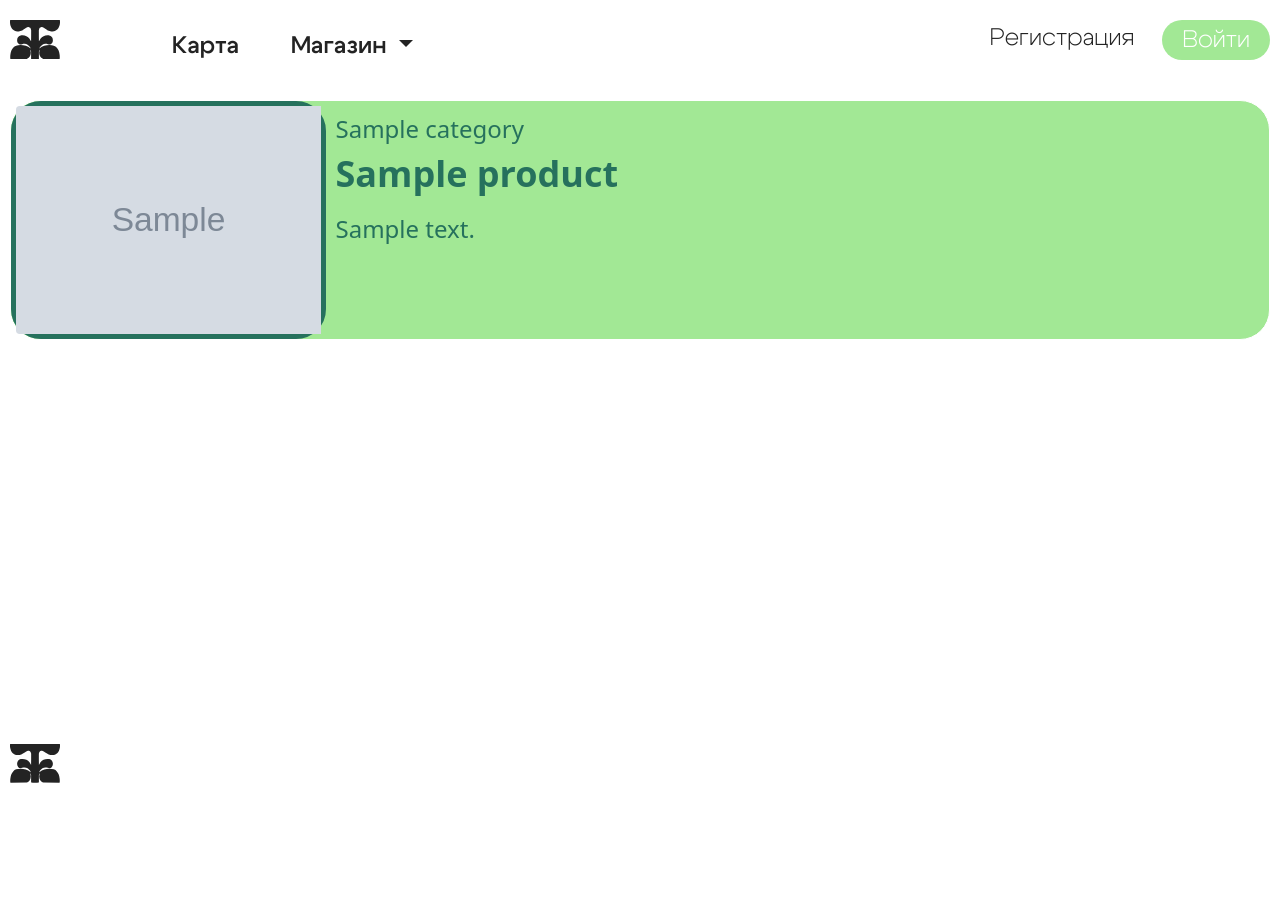
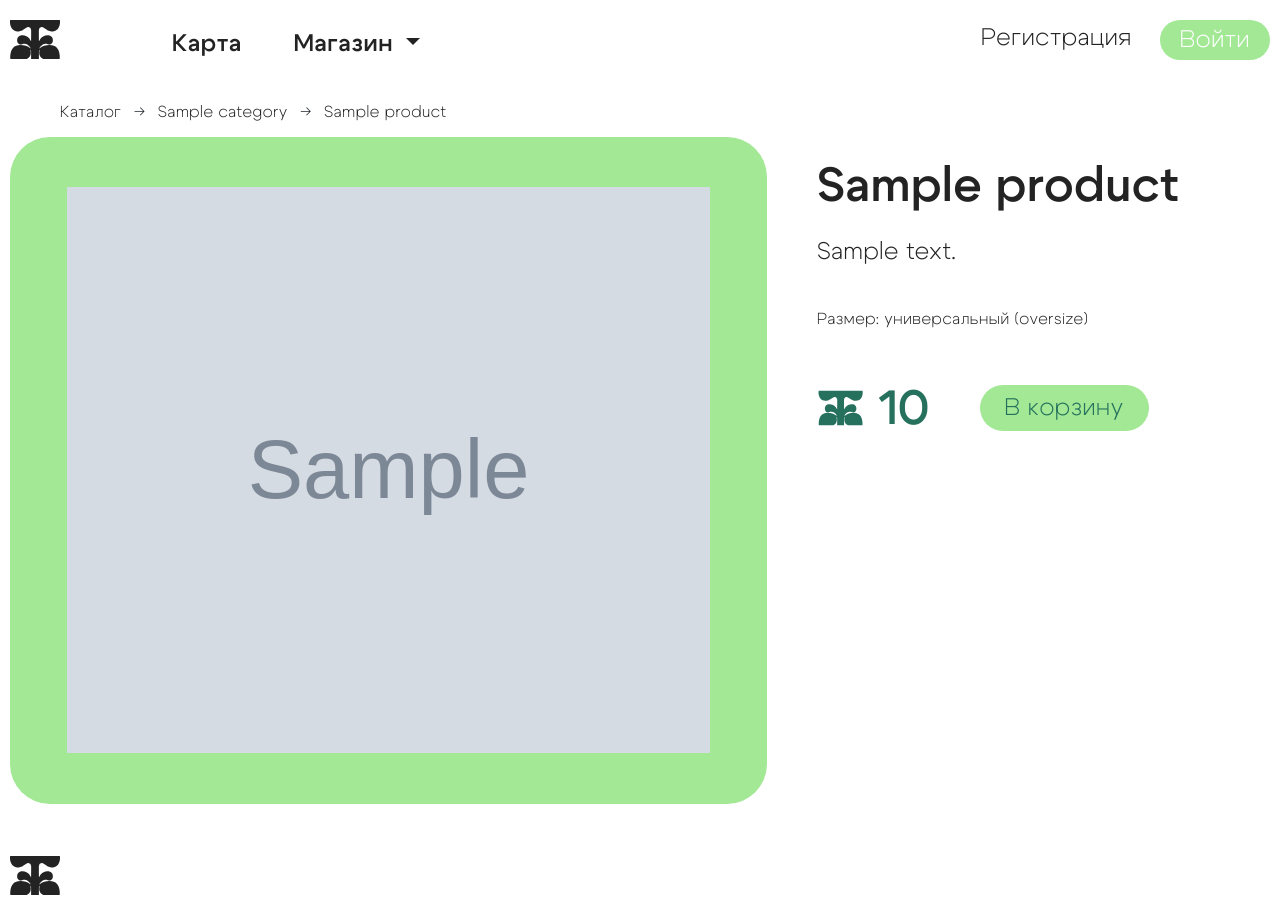
Before and after one commit to alt1tla/EcoSorted, a Django app: template EcoSorter/store/templates/product.html in a window 1280 px wide. Before the commit the page ends 783 px from the top, so only its background shows below. Run offline with Django 5.2, Linux system fonts and the light colour scheme; the template is opened without the code that fills it: most values are stand-ins (such as "Sample title", 1, 10 or a date in 2020); grey boxes marked "Sample" are stand-in pictures.

Commit message:
productpage added and profilepage's  btn activated

```diff
--- a/EcoSorter/static/css/styleproduct.css
+++ b/EcoSorter/static/css/styleproduct.css
@@ -22,7 +22,6 @@
     src: url('/static/fonts/Cygre-Light.ttf') format('woff2');
 }
 
-
 .wrapper {
     width: 100%;
     max-width: 134rem;
@@ -42,6 +41,7 @@ html{
     --color--3--:#26715D;
     --color--4--:#A2E895;
     font-size: 62.5%;
+    Letter-spacing: 0.5549px;
 }
 
 body {
@@ -52,6 +52,7 @@ body {
     background-color: var(--color--1--);
     display: flex;
     flex-direction: column;
+    font-family: 'Cygre-Light'
 }
 
 a {
@@ -59,33 +60,103 @@ a {
 }
 
 .card--product{
-    background-color: var(--color--4--);
-    border-color: var(--color--1--);
-    border-radius: 30px;
+    border: none;
 }
 
-.card--product--title{
-    font-size: 3.6rem;
-    color:var(--color--3--);
-    font-weight: 600;
-    margin-bottom: 10px;
+.product_info--title{
+    font-size: 4.8rem;
+    font-family: 'Cygre-SemiBold';
+    color:var(--color--2--);
+    margin-bottom: 0;
+    max-width: 50rem;
+    line-height: 5rem;
+    margin-bottom: 2.5rem;
 }
 
-.card--product--text{
+.product_info--desc{
     font-size: 2.4rem;
-    color:var(--color--3--);
-    font-weight: 300;
+    color:var(--color--2--);
+    margin-bottom: 4rem;
+    max-width: 40rem;
+    line-height: 3rem;
 }
 
-.card--product--category{
-    font-size: 2.4rem;
-    color: var(--color--3--);
-    font-weight: 400;
-    margin: 0;
+.card--product--image {
+    border-radius: 4rem;
+    background-color: var(--color--4--);
+    max-width: 75.7rem;
+    width: 100%;
+    height: 66.7rem;
+    display: flex;
+    justify-content: center;
+    align-items: center;
 }
 
-.card--product--image{
-    border:5px solid var(--color--3--);
-    border-radius: 30px;
-    background-color: var(--color--1--);
+.card--product--image img {
+    width: 85%;
+    height: 85%;
 }
+
+.product_info {
+    width: auto;
+    padding-top: 2.5rem;
+    margin-left: 5rem;
+}
+
+.product_info--size {
+    font-size: 1.6rem;
+    color:var(--color--2--);
+    margin-bottom: 4rem;
+}
+
+.product_info--price_buy {
+    display: flex;
+    align-items: center;
+}
+
+.product_info--price_buy img {
+    width: 4.56rem;
+    height: 3.56rem;
+    margin-right: 1.5rem;
+}
+
+.product_info--price_buy p {
+    font-size: 4.8rem;
+    font-family: 'Cygre-SemiBold';
+    margin: 0;
+    padding-top: 0.3rem;
+    color:var(--color--3--);
+    margin-right: 5rem;
+}
+
+.product_info--price_buy a {
+    font-size: 2.4rem;
+    padding: 0.5rem 2.5rem;
+    background-color: var(--color--4--);
+    color: var(--color--3--);
+    border-radius: 2.3rem;
+    transition: 0.5s;
+}
+
+.product_info--price_buy a:hover {
+    background-color: var(--color--3--);
+    color: var(--color--1--);
+}
+
+.product_nav {
+    display: flex;
+    gap: 1.2rem;
+    font-size: 1.6rem;
+    align-items: center;
+    padding-left: 5rem;
+    margin-bottom: 1.25rem;
+}
+
+.product_nav a {
+    color: var(--color--2--);
+    transition: 0.5s;
+}
+
+.product_nav a:hover {
+    color: var(--color--3--);
+}
--- a/EcoSorter/store/models.py
+++ b/EcoSorter/store/models.py
@@ -45,6 +45,7 @@ class Task(models.Model):
     name = models.CharField(max_length=100)
     description = models.CharField(max_length=500, default='', blank=True, null=True)
     cost = models.DecimalField(default=0, decimal_places=2, max_digits=6)
+    number = models.CharField(max_length=50,default ='One')
 
     def __str__(self):
         return self.name
--- a/EcoSorter/store/templates/product.html
+++ b/EcoSorter/store/templates/product.html
@@ -9,15 +9,25 @@
 {% block content %}
 <section class="wrapper">
     <div class="card mb-3 card--product">
+        <div class="product_nav">
+            <a href="#">Каталог</a>
+            <span>→</span>
+            <a href="#">{{product.category}}</a>
+            <span>→</span>
+            <a href="#">{{product.name}}</a>
+        </div>
         <div class="row g-0">
             <div class="col-md-3 card--product--image">
-                <img src="{{product.image.url}}" class="img-fluid rounded-start" alt="...">
+                <img src="{{product.image.url}}" alt="...">
             </div>
-            <div class="col-md-8 ">
-                <div class="card-body">
-                    <p class="card-title card--product--category">{{product.category}}</p>
-                    <p class="card-title card--product--title">{{product.name}}</p>
-                    <p class="card-text card--product--text">{{product.descriptiom}}</p>
+            <div class="product_info">
+                <p class="product_info--title">{{product.name}}</p>
+                <p class="product_info--desc">{{product.descriptiom}}</p>
+                <p class="product_info--size">Размер: универсальный (oversize)</p>
+                <div class="product_info--price_buy">
+                    <img src="/media/image/Unionlil.svg" alt="#">
+                    <p>{{product.price}}</p>
+                    <a href="#">В корзину</a>
                 </div>
           </div>
         </div>
--- a/EcoSorter/store/templates/profile.html
+++ b/EcoSorter/store/templates/profile.html
@@ -24,7 +24,7 @@
                     <a href="#">Изменить имя</a>
                     <a href="#">Изменить пароль</a>
                 </div>
-                <a class="user_data--info--exit" href="#">Выйти</a>
+                <a class="user_data--info--exit" href="{% url 'logout' %}">Выйти</a>
             </div>
         </div>
         <div class="user_balance">
@@ -35,7 +35,7 @@
                     <img class="user_balance--info--coins--img" src="/media/image/Unionlil.svg" alt="">
                     <p class="user_balance--info--coins--pass">30</p>
                 </div>
-                <a class="user_balance--info--buy" href="#">За покупками</a>
+                <a class="user_balance--info--buy" href="{% url 'store' %}">За покупками</a>
             </div>
         </div>
     </div>
--- a/EcoSorter/store/views.py
+++ b/EcoSorter/store/views.py
@@ -1,5 +1,5 @@
 from django.shortcuts import render, redirect
-from .models import Product,Category
+from .models import Product,Category,Task
 from django.contrib.auth import authenticate,login,logout
 from django.contrib import messages
 from django.contrib.auth.models import User
@@ -17,7 +17,8 @@ def store(request):
 
 
 def map(request):
-    return render(request,'map.html',{})
+    tasks = Task.objects.all()
+    return render(request,'map.html',{'tasks':tasks})
 
 
 def login_user(request):
```
Also changed, not shown: EcoSorter/static/css/stylemap.css (+43 -1 lines), EcoSorter/store/templates/map.html (+17 -2 lines), EcoSorter/db.sqlite3, EcoSorter/store/migrations/0004_task_number.py (added).
